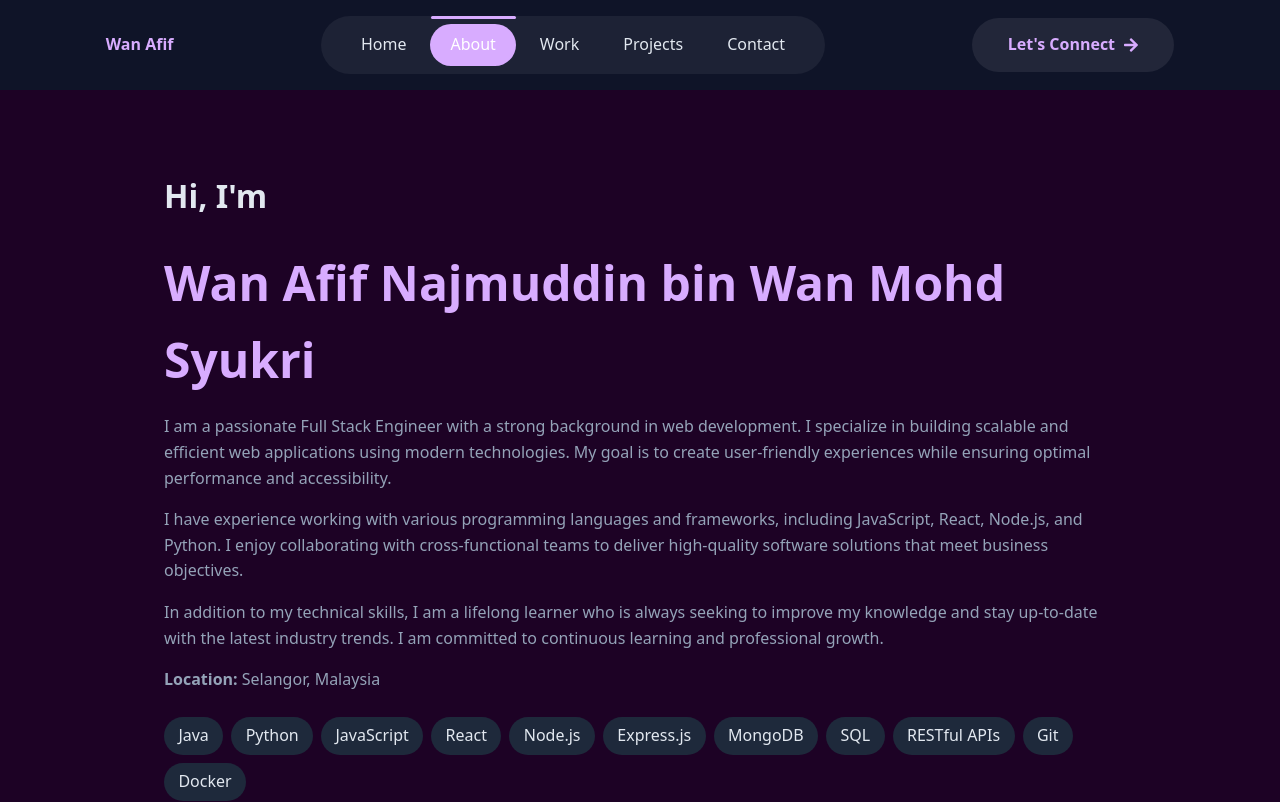
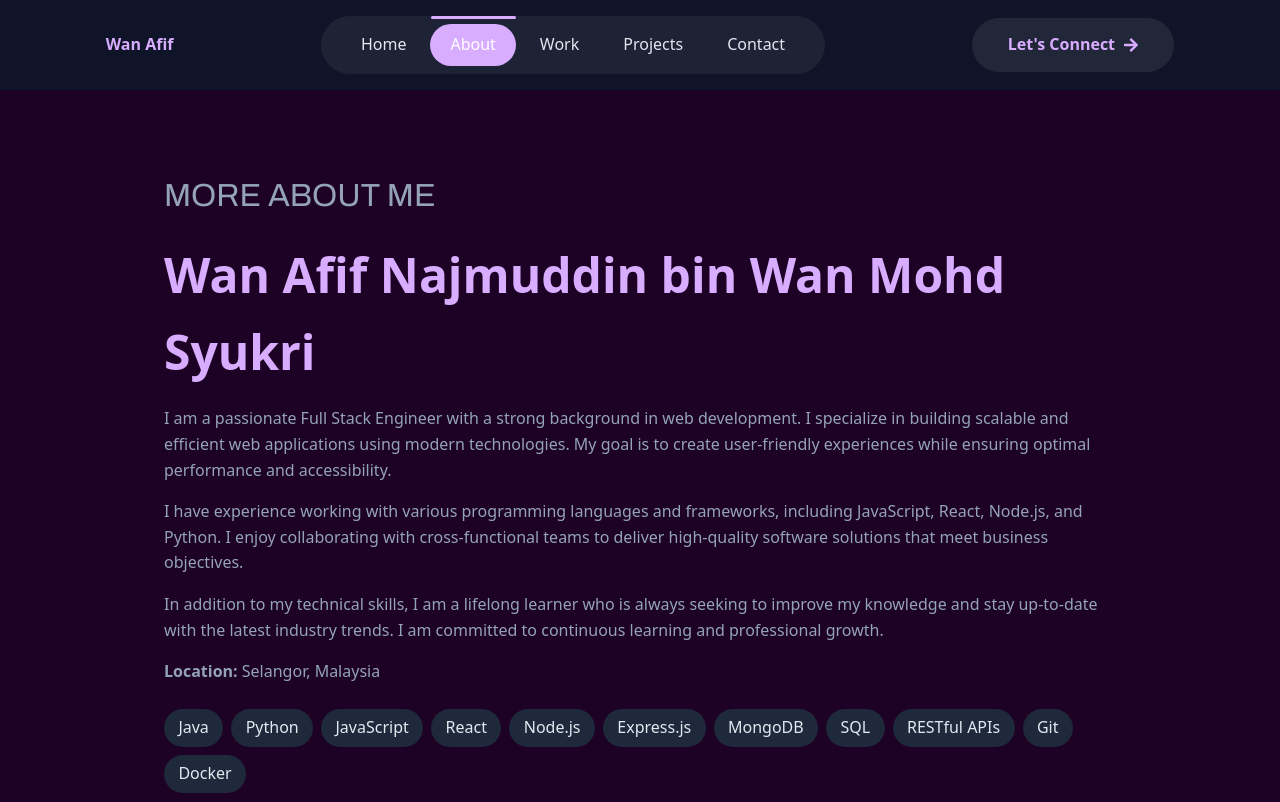
Before and after one commit to afuuuuf/portfolio, a React (Vite) app: page /about in a window 1280 px wide. Shown: the top 802 px of the page. Built offline with nearby package versions, Linux system fonts and the light colour scheme.

Commit message:
chore: rename file

```diff
--- a/src/components/sections/About-Me.jsx
+++ b/src/components/sections/About.jsx
@@ -1,13 +1,13 @@
 import { profileData } from "../../data/profile";
 import Button from "../common/Button";
-import styles from "./About-Me.module.css";
+import styles from "./About.module.css";
 
-export default function AboutMe() {
+export default function About() {
   const { about, highlights, location, socialLinks } = profileData;
 
   return (
     <section id="about" className={`container ${styles.about}`}>
-      <h2 className={styles.heading}>Hi, I'm</h2>
+      <p className={styles.heading}>More About Me</p>
       <h1 className={styles.name}>{profileData.name}</h1>
 
       {about.map((text, i) => (
--- a/src/components/sections/About-Me.module.css
+++ b/src/components/sections/About.module.css
@@ -1,6 +1,9 @@
 .heading {
   font-size: 2rem;
   margin-bottom: 1.5rem;
+  font-family: "Archivo", "Franklin Gothic Medium", "Arial Narrow", Arial,
+    sans-serif;
+  text-transform: uppercase;
 }
 
 .about h1 {
--- a/src/pages/About.jsx
+++ b/src/pages/About.jsx
@@ -1,9 +1,9 @@
-import AboutMe from "../components/sections/About-Me";
+import AboutSection from "../components/sections/About";
 
 export default function About() {
   return (
     <>
-      <AboutMe />
+      <AboutSection />
     </>
   );
 }
```
